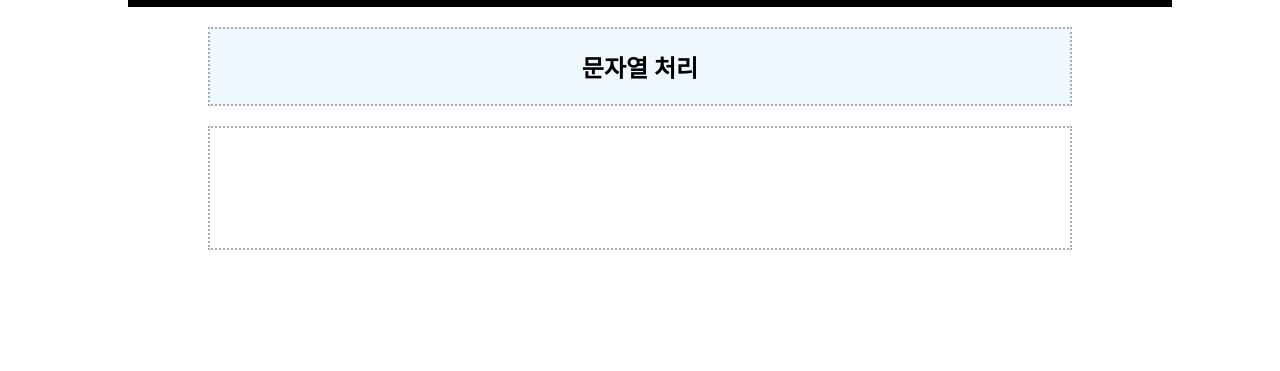
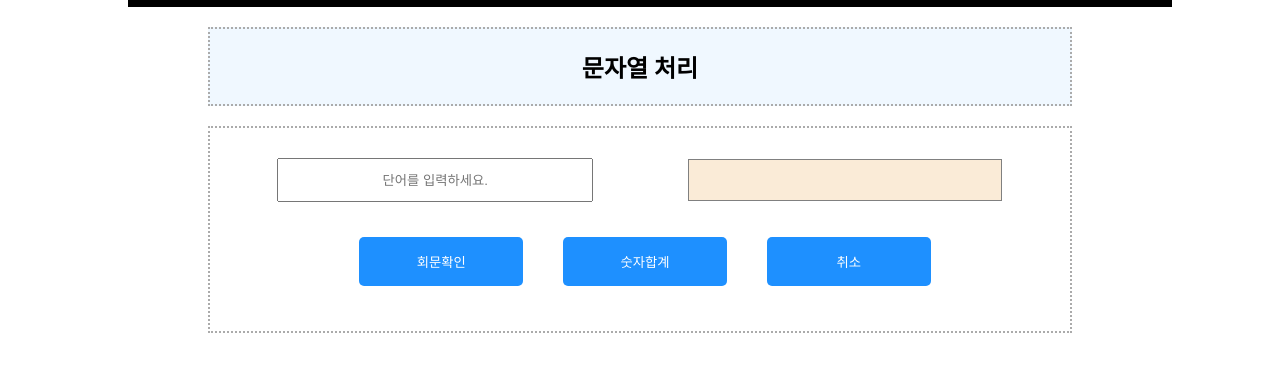
Before and after one commit to pnumin/k5_htmlcss, a plain HTML site: page 11.html in a window 1280 px wide. Shown: the part 93-464 px from the top of the page. Drawn offline with Linux system fonts and the light colour scheme.

Commit message:
숫자합계

```diff
--- a/11.html
+++ b/11.html
@@ -5,7 +5,7 @@
   <meta charset="UTF-8">
   <meta name="viewport" content="width=device-width, initial-scale=1.0">
   <link rel='stylesheet' text='text/css' href='./styles/container.css'>
-  <link rel='stylesheet' text='text/css' href='./styles/10.css'>
+  <link rel='stylesheet' text='text/css' href='./styles/11.css'>
   <title>자바스크립트-문자열</title>
   <script src='./script/11.js'></script>
 </head>
@@ -28,11 +28,24 @@
     <section id='sec2'>
       <form>
         <div class='fdiv'>
-          <div>
+          <div class='div1'>
+            <input type='text' id='txt1' name='txt1' placeholder='단어를 입력하세요.'>
+          </div>
+          <div class='div1'>
+            <!-- <span id='txt2'></span>  -->
+            <input type='text' id='txt2' name='txt2' readonly>
+          </div>
+        </div>
 
+        <div class='fdiv'>
+          <div class='div2'>
+            <button class='bt11' id='bt1'>회문확인</button>
           </div>
-          <div>
-
+          <div class='div2'>
+            <button class='bt11' id='bt2'>숫자합계</button>
+          </div>
+          <div class='div2'>
+            <button class='bt11' type='reset' id='bt3'>취소</button>
           </div>
         </div>
       </form>
--- a/script/11.js
+++ b/script/11.js
@@ -0,0 +1,28 @@
+document.addEventListener("DOMContentLoaded", ()=>{
+  const txt1 = document.querySelector("#txt1") ;
+  const txt2 = document.querySelector("#txt2") ;
+
+  const bt1 = document.querySelector("#bt1") ;
+  const bt2 = document.querySelector("#bt2") ;
+
+  //회문 처리
+  bt1.addEventListener("click", (e)=>{
+    e.preventDefault();
+    let result = '' ;
+
+    for(let i = txt1.value.length - 1; i >=0 ; i--) {
+      result = result + txt1.value[i] ;
+    }
+
+    console.log(result) ;
+    // if (result == txt1.value) txt2.innerHTML = '회문입니다.' ;
+    // else txt2.innerHTML = '회문이 아닙니다.' ;
+    if (result == txt1.value) txt2.value = '회문입니다.' ;
+    else txt2.value = '회문이 아닙니다.' ;
+  }) ;
+
+  //숫자 합계
+  bt2.addEventListener("click", ()=>{
+
+  }) ;
+}) ;
--- /dev/null
+++ b/styles/11.css
@@ -0,0 +1,39 @@
+form {
+  width: 100%;
+}
+
+.fdiv {
+  display: flex;
+  justify-content: center;
+  align-items: center;
+}
+
+.div1 {
+  width: 50%;
+  text-align: center;
+  margin: 10px;
+}
+
+.div2 {
+  width: 20%;
+  padding: 10px;
+  margin: 10px;
+}
+
+.bt11 {
+  width: 100%;
+}
+
+#txt2 {
+  background-color: antiquewhite;
+  display: inline-flex;
+  justify-content: center;
+  align-items: center;
+  border: 1px solid grey;
+}
+
+input[type=text], #txt2 {
+  width: 80%;
+  height: 40px;
+  text-align: center;
+}
```
Also changed, not shown: script/11 copy.js (added, +26 -0 lines).
